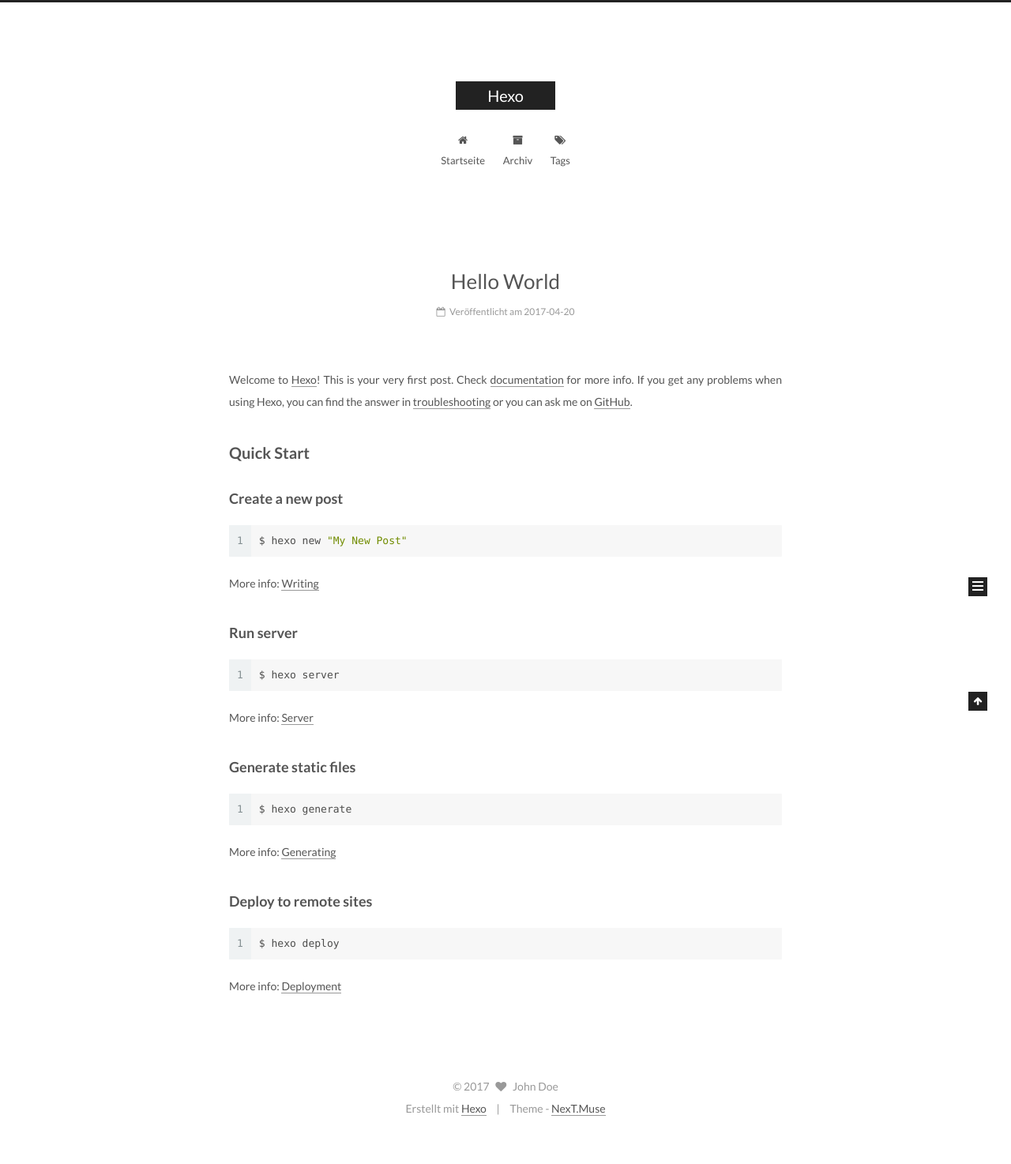
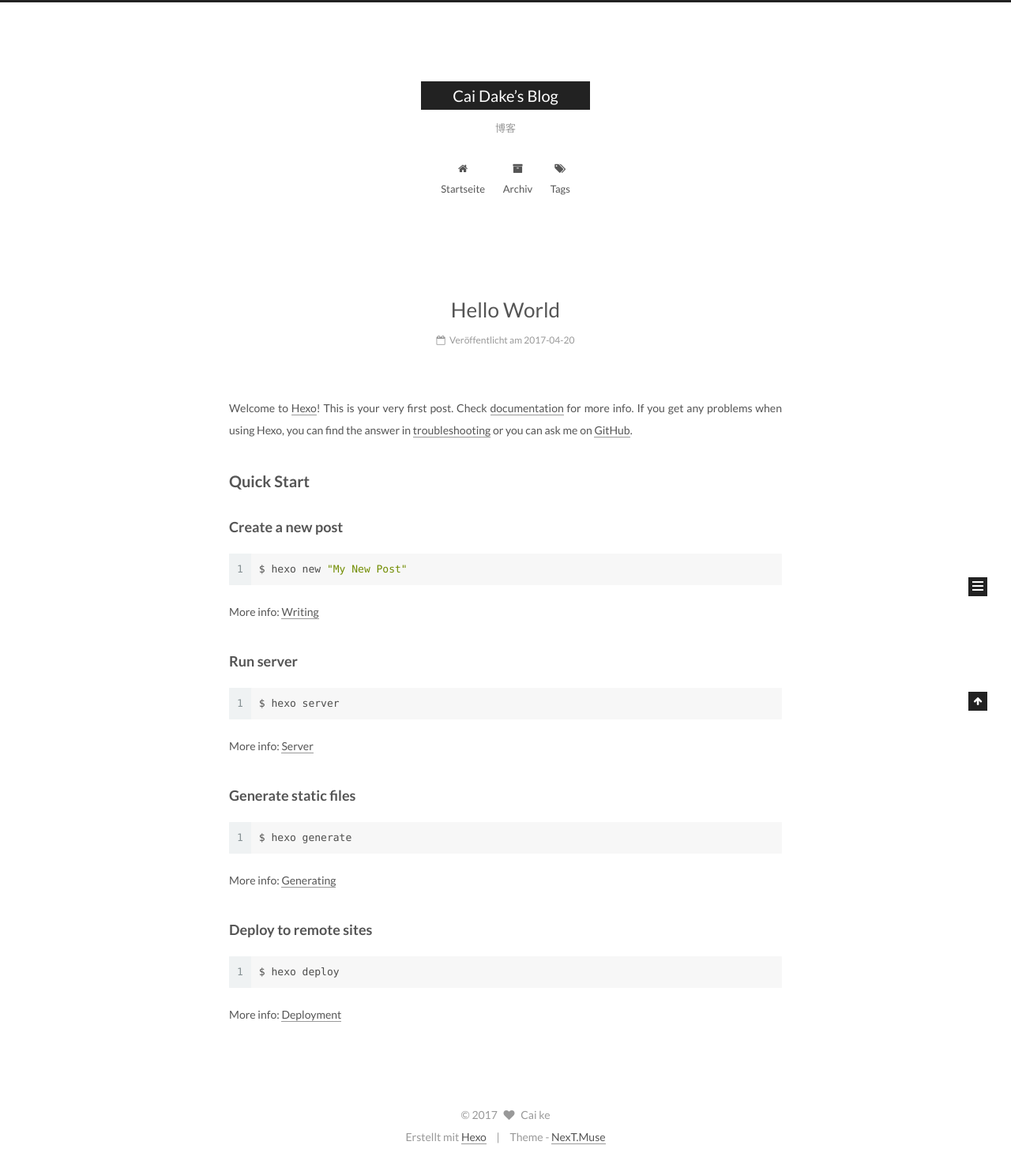
Before and after one commit to 90ck/90ck.github.io, a plain HTML site: page index.html in a window 1280 px wide. Shown: the whole page at 79% size. Before the commit the page ends 1438 px from the top, so only its background shows below. Drawn offline with Linux system fonts and the light colour scheme.

Commit message:
Site updated: 2017-06-02 11:38:33

```diff
--- a/css/main.css
+++ b/css/main.css
@@ -1691,7 +1691,7 @@
   width: 4px;
   height: 4px;
   border-radius: 50%;
-  background: #40ff18;
+  background: #2ef2ff;
 }
 .links-of-blogroll {
   font-size: 13px;
--- a/index.html
+++ b/index.html
@@ -90,12 +90,15 @@
 
 
 
+<meta name="description" content="太阳当空照">
 <meta property="og:type" content="website">
-<meta property="og:title" content="Hexo">
+<meta property="og:title" content="Cai Dake’s Blog">
 <meta property="og:url" content="http://yoursite.com/index.html">
-<meta property="og:site_name" content="Hexo">
+<meta property="og:site_name" content="Cai Dake’s Blog">
+<meta property="og:description" content="太阳当空照">
 <meta name="twitter:card" content="summary">
-<meta name="twitter:title" content="Hexo">
+<meta name="twitter:title" content="Cai Dake’s Blog">
+<meta name="twitter:description" content="太阳当空照">
 
 
 
@@ -129,7 +132,7 @@
 
 
 
-  <title> Hexo </title>
+  <title> Cai Dake’s Blog </title>
 </head>
 
 <body itemscope itemtype="http://schema.org/WebPage" lang="">
@@ -167,12 +170,12 @@
     <div class="custom-logo-site-title">
       <a href="/"  class="brand" rel="start">
         <span class="logo-line-before"><i></i></span>
-        <span class="site-title">Hexo</span>
+        <span class="site-title">Cai Dake’s Blog</span>
         <span class="logo-line-after"><i></i></span>
       </a>
     </div>
 
-        <p class="site-subtitle"></p>
+        <p class="site-subtitle">博客</p>
 
   </div>
 
@@ -253,13 +256,13 @@
     <link itemprop="mainEntityOfPage" href="http://yoursite.com/2017/04/20/hello-world/">
 
     <span hidden itemprop="author" itemscope itemtype="http://schema.org/Person">
-      <meta itemprop="name" content="John Doe">
+      <meta itemprop="name" content="Cai ke">
       <meta itemprop="description" content="">
       <meta itemprop="image" content="/images/avatar.gif">
     </span>
 
     <span hidden itemprop="publisher" itemscope itemtype="http://schema.org/Organization">
-      <meta itemprop="name" content="Hexo">
+      <meta itemprop="name" content="Cai Dake’s Blog">
     </span>
 
 
@@ -404,10 +407,10 @@
         <div class="site-author motion-element" itemprop="author" itemscope itemtype="http://schema.org/Person">
           <img class="site-author-image" itemprop="image"
                src="/images/avatar.gif"
-               alt="John Doe" />
-          <p class="site-author-name" itemprop="name">John Doe</p>
+               alt="Cai ke" />
+          <p class="site-author-name" itemprop="name">Cai ke</p>
 
-              <p class="site-description motion-element" itemprop="description"></p>
+              <p class="site-description motion-element" itemprop="description">太阳当空照</p>
 
         </div>
         <nav class="site-state motion-element">
@@ -465,7 +468,7 @@
   <span class="with-love">
     <i class="fa fa-heart"></i>
   </span>
-  <span class="author" itemprop="copyrightHolder">John Doe</span>
+  <span class="author" itemprop="copyrightHolder">Cai ke</span>
 </div>
 
 
```
Also changed, not shown: 2017/04/20/hello-world/index.html (+10 -10 lines), archives/2017/04/index.html (+13 -10 lines), archives/2017/index.html (+13 -10 lines), archives/index.html (+13 -10 lines).
